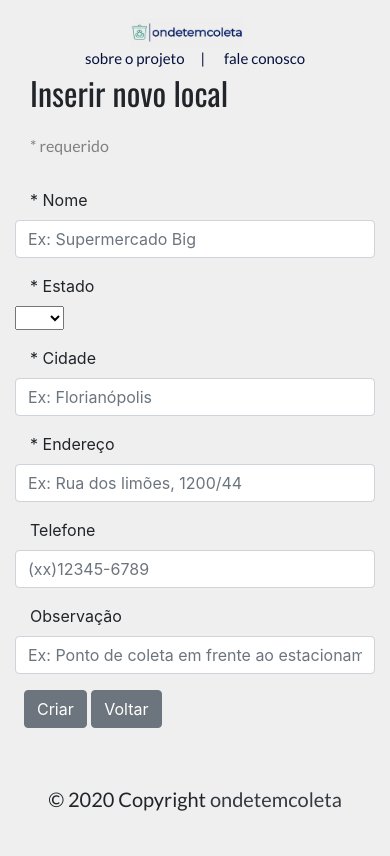
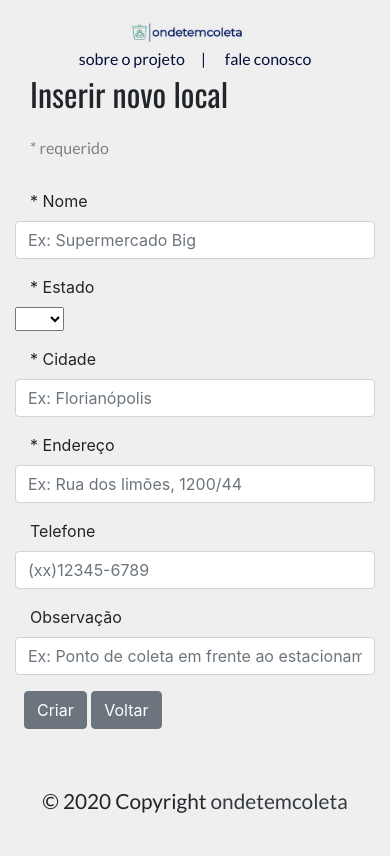
Before and after one commit to biancaguzenski/ondetemcoleta, a Rails app: page /collection_points/new in a window 390 px wide. Before the commit the page ends 811 px from the top, so only its background shows below. Run offline with Rails 7, Linux system fonts and the light colour scheme; style sheets or scripts are compiled from the project's sources; some libraries are stand-ins or nearby versions.

Commit message:
Changing style to make it responsive p.1.

```diff
--- a/app/assets/stylesheets/application.scss
+++ b/app/assets/stylesheets/application.scss
@@ -5,32 +5,32 @@
 
 .title {
     font-family: 'Oswald', sans-serif;
-    font-size: 21px !important;
+    font-size: 1em !important;
 }
 
 .navbar-items {
     font-family: 'Comfortaa', cursive;
-    font-size: 16px;
+    font-size: 1em;
 }
 
 .home-text {
     font-family: 'Lato', sans-serif;
-    font-size: 20px;
+    font-size: 1.3em;
 }
 
 .text-navbar {
     font-family: 'Lato', sans-serif;
-    font-size: 15px;
+    font-size: 1em;
     color: rgb(3, 16, 59);
 }
 
 .subtitles {
     font-family: 'Lato', cursive;
-    font-size: 16px;
+    font-size: 1em;
     color: gray;
 }
 .dropdown-content {
-    border-radius: 15px;
+    border-radius: 1em;
   }
 
 .logo-image img{
@@ -74,6 +74,9 @@
 
 }
 
+@media only screen and (max-device-width: 900px) {
+    /* .menu { width:100%; } */
+}
 
 @import "bootstrap/scss/bootstrap";
 @import 'font_awesome5_webfont';
--- a/app/views/layouts/application.html.erb
+++ b/app/views/layouts/application.html.erb
@@ -2,9 +2,9 @@
 <html>
   <head>
     <meta charset="UTF-8">
-    <meta name="viewport" content="width=device-width, initial-scale=1.0">
+    <meta name="viewport" content="width=device-width, initial-scale=1">
     <title><%= content_for?(:title) ? yield(:title) : "Onde tem coleta?" %></title>
-    <meta name="description" content="<%= content_for?(:description) ? yield(:description) : "oOnde tem coleta?" %>">
+    <meta name="description" content="<%= content_for?(:description) ? yield(:description) : "Onde tem coleta?" %>">
     <link rel="preconnect" href="https://fonts.gstatic.com">
     <link href="https://fonts.googleapis.com/css2?family=Comfortaa&family=Lato&family=Montserrat&family=Oswald&display=swap" rel="stylesheet"><link rel="stylesheet" href="https://maxcdn.bootstrapcdn.com/bootstrap/4.0.0/css/bootstrap.min.css" integrity="sha384-Gn5384xqQ1aoWXA+058RXPxPg6fy4IWvTNh0E263XmFcJlSAwiGgFAW/dAiS6JXm" crossorigin="anonymous">
     <%= csrf_meta_tags %>
@@ -16,6 +16,7 @@
 
   <body>
     <div class="container mt-3">
+      <header>
         <nav class="navbar navbar-expand-lg navbar-light nav-footer-bg p-0">
           <div class="container">
                 <a class="navbar-brand p-0" href="/">
@@ -31,7 +32,10 @@
             <a class="text-navbar ml-3" href="/">fale conosco</a>
           </div>
         </div>
+      </header>
+      <main>
         <%= yield %>
+      </main>
     </div>
     <footer class="pt-4 pb-4">
       <div class="container home-text">
```
Lines whose indentation alone changed are shown as unchanged.
